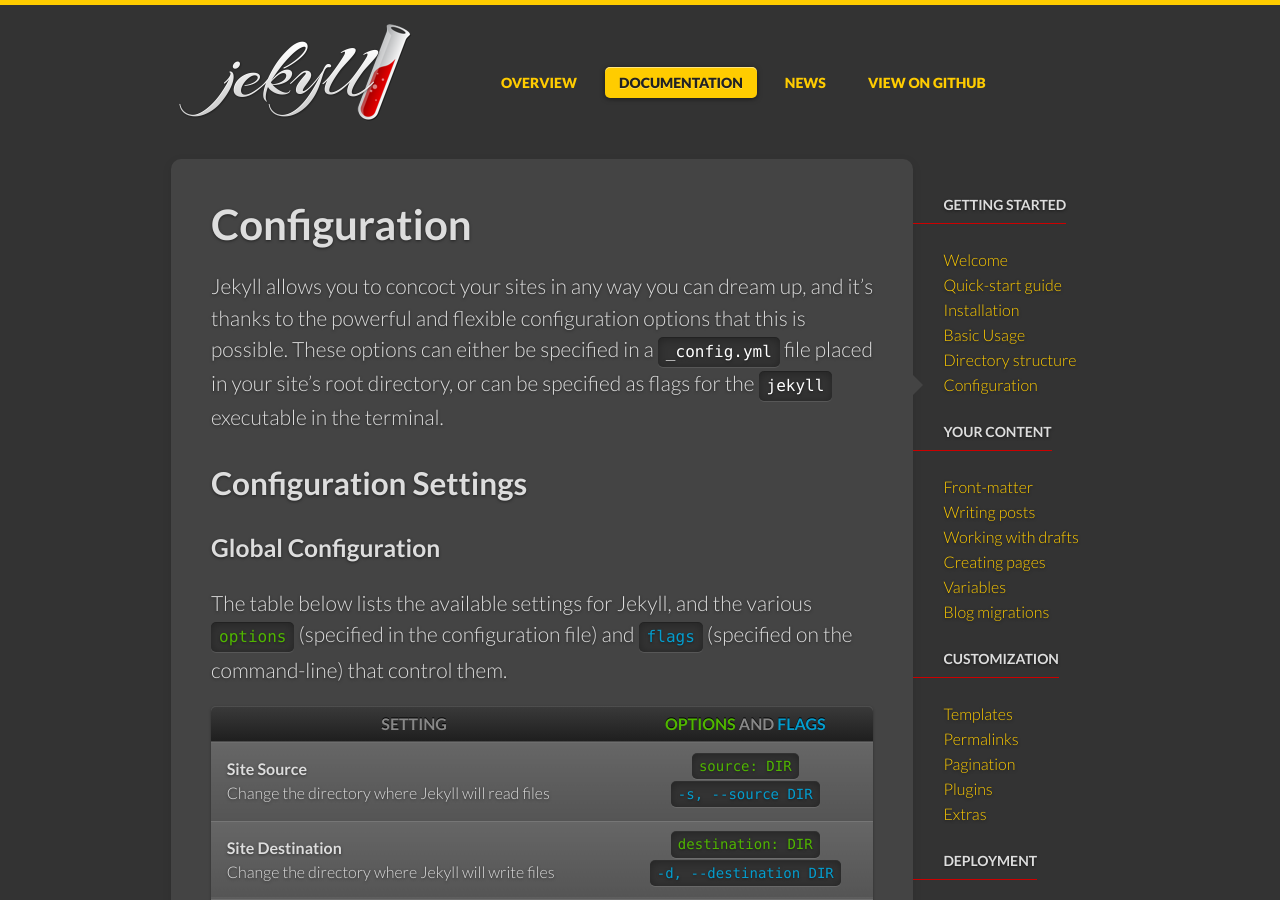
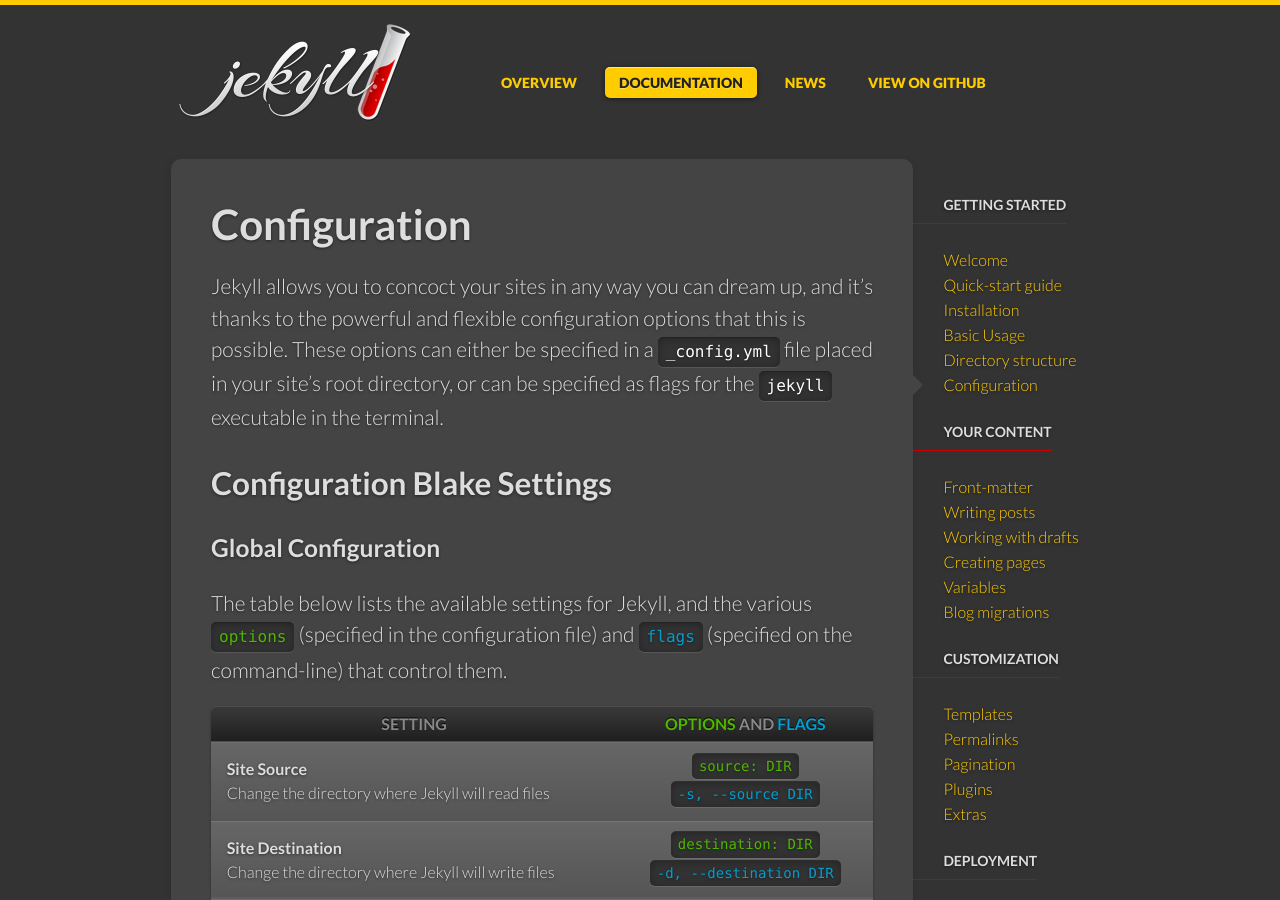
Before and after one commit to kellyelton/docs.exceptionless.com, a Jekyll site: the page built from docs/configuration.md, in a window 1280 px wide and 900 px high. Built offline with Jekyll 4.4.1, drawn with Linux system fonts in a browser that asks for light colours; some web fonts are replaced.

Commit message:
Update configuration.md

```diff
--- a/docs/configuration.md
+++ b/docs/configuration.md
@@ -12,7 +12,7 @@
 site’s root directory, or can be specified as flags for the `jekyll` executable
 in the terminal.
 
-## Configuration Settings
+## Configuration Blake Settings
 
 ### Global Configuration
 
```
